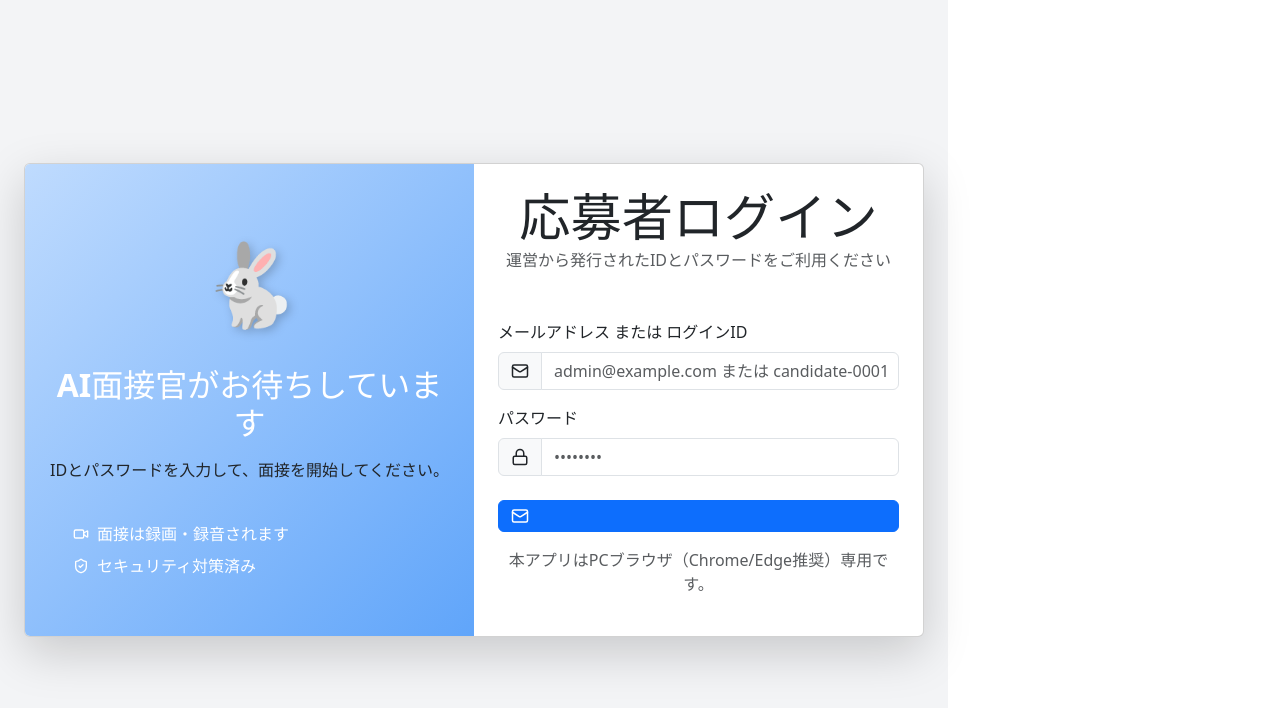
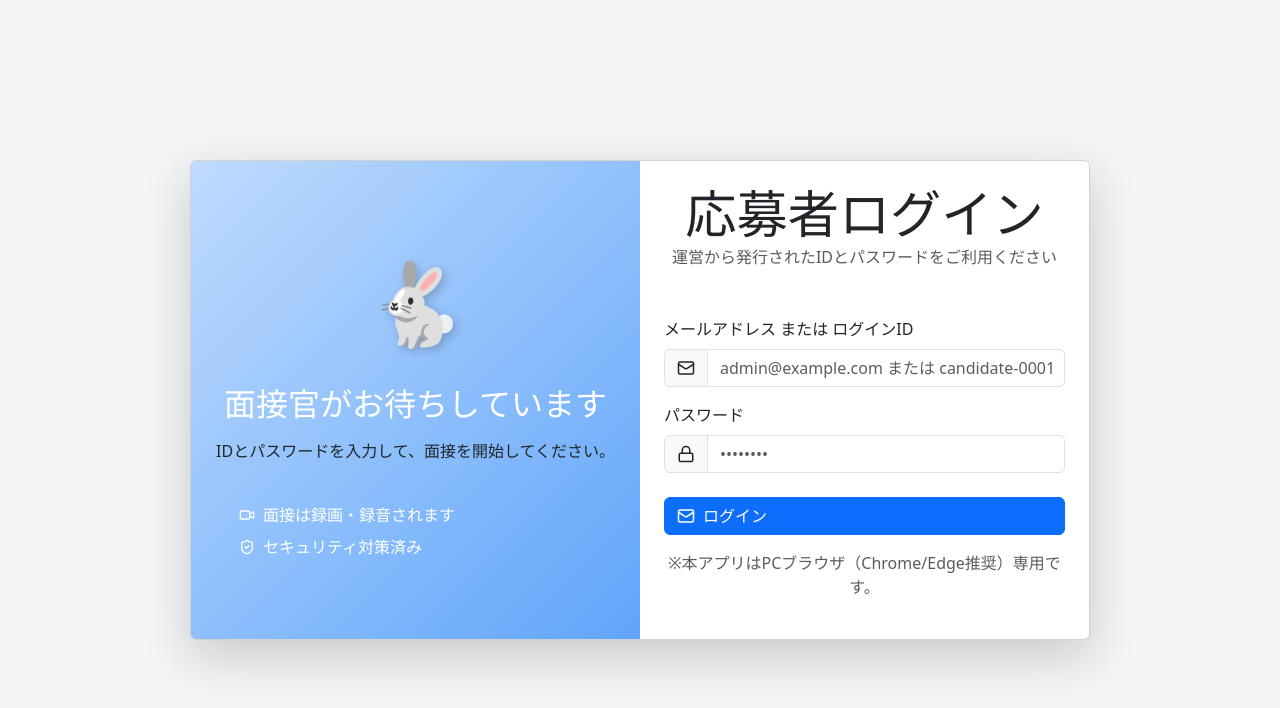
Before and after one commit to horunfujimoto/interview-app, a React app in the folder frontend/: page / in a window 1280 px wide. Shown: the top 708 px of the page. Built offline with nearby package versions, Linux system fonts and the light colour scheme; the HTML template or start-up script is replaced by a standard one.

Commit message:
レイアウト微調整

```diff
--- a/frontend/src/atoms/Input.tsx
+++ b/frontend/src/atoms/Input.tsx
@@ -2,26 +2,20 @@ import { Form } from 'react-bootstrap';
 import classNames from 'classnames';
 import type React from 'react';
 
-// Make the component generic over the element type, defaulting to 'input'.
-type InputProps<C extends React.ElementType> = {
-  as?: C;
-  className?: string;
-  isInvalid?: boolean;
-} & Omit<React.ComponentPropsWithoutRef<C>, 'as' | 'className'>;
+// InputPropsをForm.Controlのプロップ型そのものにする
+type InputProps = React.ComponentProps<typeof Form.Control>;
 
 /**
  * Common Input Component, a wrapper around React-Bootstrap's Form.Control.
  * This component is polymorphic and can be rendered as different elements
  * using the `as` prop.
  */
-export const Input = <C extends React.ElementType = 'input'>({
-  as,
+export const Input = ({
   className,
-  ...props
-}: InputProps<C>) => {
+  ...props // as, isInvalid など全てのプロップがここに
+}: InputProps) => {
   return (
     <Form.Control
-      as={as}
       className={classNames(className)}
       {...props}
     />
--- a/frontend/src/atoms/Select.tsx
+++ b/frontend/src/atoms/Select.tsx
@@ -1,25 +1,32 @@
-import { Form, type FormSelectProps } from 'react-bootstrap';
+import { Form } from 'react-bootstrap';
 import classNames from 'classnames';
+import type React from 'react';
 
 type SelectOption = {
   value: string | number;
   label: string;
 };
 
-type SelectProps = FormSelectProps & {
+// SelectPropsをForm.Selectのプロップ型そのものに拡張し、optionsを追加
+type SelectProps = React.ComponentProps<typeof Form.Select> & {
   options: SelectOption[];
 };
 
 /**
- * Common Select/Dropdown Component
- * @param {SelectProps} props - The props for the component.
- * @returns {JSX.Element}
+ * Common Select/Dropdown Component, a wrapper around React-Bootstrap's Form.Select.
+ * This component is polymorphic and can be rendered as different elements
+ * using the `as` prop.
  */
-export const Select = ({ className, options, ...props }: SelectProps) => {
-  const selectClasses = classNames(className);
-
+export const Select = ({
+  className,
+  options,
+  ...props // as, isInvalid など全てのプロップがここに
+}: SelectProps) => {
   return (
-    <Form.Select className={selectClasses} {...props}>
+    <Form.Select
+      className={classNames(className)}
+      {...props}
+    >
       {options.map((option) => (
         <option key={option.value} value={option.value}>
           {option.label}
--- a/frontend/src/index.css
+++ b/frontend/src/index.css
@@ -13,6 +13,18 @@
   -moz-osx-font-smoothing: grayscale;
 }
 
+html, body {
+  height: 100%;
+  margin: 0;
+  padding: 0;
+  overflow-x: hidden; /* Prevent horizontal scroll */
+}
+
+#root {
+  width: 100%;
+  height: 100%;
+}
+
 a {
   font-weight: 500;
   color: #646cff;
@@ -23,11 +35,9 @@ a:hover {
 }
 
 body {
-  margin: 0;
-  display: flex;
-  place-items: center;
+  margin: 0; /* マージンを0にする */
   min-width: 320px;
-  min-height: 100vh;
+  /* display, place-items, min-height are handled by html, body, #root */
 }
 
 h1 {
--- a/frontend/src/molecules/InputGroup.tsx
+++ b/frontend/src/molecules/InputGroup.tsx
@@ -8,8 +8,9 @@ type InputGroupProps<C extends React.ElementType = 'input'> = BootstrapInputGrou
   icon?: LucideIcon;
   iconPosition?: 'left' | 'right';
   // Allow passing props to the internal Input component
-  inputProps?: Omit<React.ComponentPropsWithoutRef<C>, 'as' | 'className'>;
+  inputProps?: Omit<React.ComponentPropsWithoutRef<C>, 'as' | 'className' | 'isInvalid'> & { isInvalid?: boolean }; // Add isInvalid to inputProps
   as?: C; // The actual component to render inside the input group
+  isInvalid?: boolean; // InputGroup itself accepts isInvalid
 };
 
 /**
@@ -20,23 +21,27 @@ export const InputGroup = <C extends React.ElementType = 'input'>({
   icon: Icon,
   iconPosition = 'left',
   className,
-  children, // InputGroup can wrap anything, but here we expect an Input
+  children,
   as,
   inputProps,
-  ...props
+  isInvalid, // Destructure isInvalid here
+  ...restInputGroupProps // Rest of the props for BootstrapInputGroup
 }: InputGroupProps<C>) => {
   const inputGroupClasses = classNames(className);
 
   const InputComponent = as || Input; // Default to our Input atom
 
+  // Merge isInvalid from InputGroup props into inputProps for InputComponent
+  const finalInputProps = { ...inputProps, isInvalid: isInvalid };
+
   return (
-    <BootstrapInputGroup className={inputGroupClasses} {...props}>
+    <BootstrapInputGroup className={inputGroupClasses} {...restInputGroupProps}>
       {Icon && iconPosition === 'left' && (
         <BootstrapInputGroup.Text>
           <Icon size={18} />
         </BootstrapInputGroup.Text>
       )}
-      {children ? children : <InputComponent as={as} {...inputProps} />}
+      {children ? children : <InputComponent as={as} {...finalInputProps} />}
       {Icon && iconPosition === 'right' && (
         <BootstrapInputGroup.Text>
           <Icon size={18} />
--- a/frontend/src/organisms/LoginForm.tsx
+++ b/frontend/src/organisms/LoginForm.tsx
@@ -10,6 +10,7 @@ interface LoginFormProps {
   subtitle?: string;
   errorMessage?: string;
   loadingText?: string;
+  loginButtonText?: string; // New prop
 }
 
 /**
@@ -22,6 +23,7 @@ export const LoginForm = ({
   subtitle = 'IDとパスワードを入力してください',
   errorMessage: propErrorMessage,
   loadingText = '認証中...',
+  loginButtonText = 'ログイン', // Default value for new prop
 }: LoginFormProps) => {
   const [loginId, setLoginId] = useState('');
   const [password, setPassword] = useState('');
@@ -92,7 +94,7 @@ export const LoginForm = ({
         loadingText={loadingText}
         icon={Mail} // Using mail icon as a default login icon
       >
-        {title}
+        {loginButtonText} {/* Use loginButtonText here */}
       </Button>
     </Form>
   );
--- a/frontend/src/pages/ApplicantLoginPage.tsx
+++ b/frontend/src/pages/ApplicantLoginPage.tsx
@@ -32,7 +32,7 @@ export const ApplicantLoginPage = ({}: ApplicantLoginPageProps) => {
           {/* Left Side: Avatar and Promo Area (hidden on md and down) */}
           <Col md={6} className="p-4 d-none d-md-flex flex-column justify-content-center align-items-center text-center" style={{ background: 'linear-gradient(135deg, #bfdbfe 0%, #60a5fa 100%)' }}>
             <span style={{ fontSize: '80px', filter: 'drop-shadow(3px 3px 5px rgba(0,0,0,0.2))' }}>🐇</span>
-            <Title level={2} className="mt-4 text-white fw-bold">AI面接官がお待ちしています</Title>
+            <Title level={2} className="mt-4 text-white fw-bold">面接官がお待ちしています</Title>
             <p className="mt-2 text-sm text-gray-100">IDとパスワードを入力して、面接を開始してください。</p>
             <div className="mt-4 w-100 px-4">
               <div className="d-flex align-items-center text-white text-sm mb-2">
@@ -63,7 +63,7 @@ export const ApplicantLoginPage = ({}: ApplicantLoginPageProps) => {
             />
 
             <p className="text-xs text-muted text-center mt-3">
-              本アプリはPCブラウザ（Chrome/Edge推奨）専用です。
+              ※本アプリはPCブラウザ（Chrome/Edge推奨）専用です。
             </p>
           </Col>
         </Row>
```
